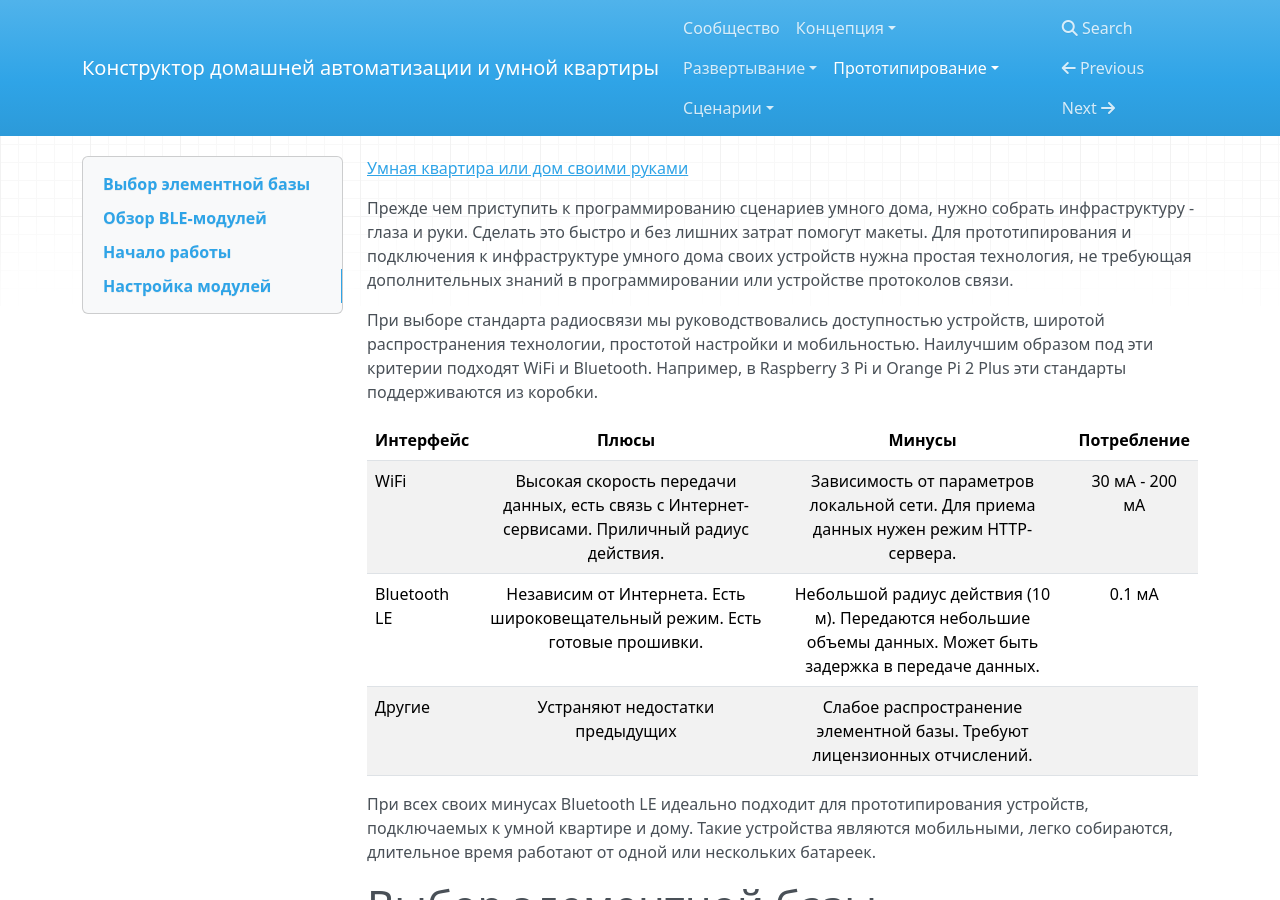
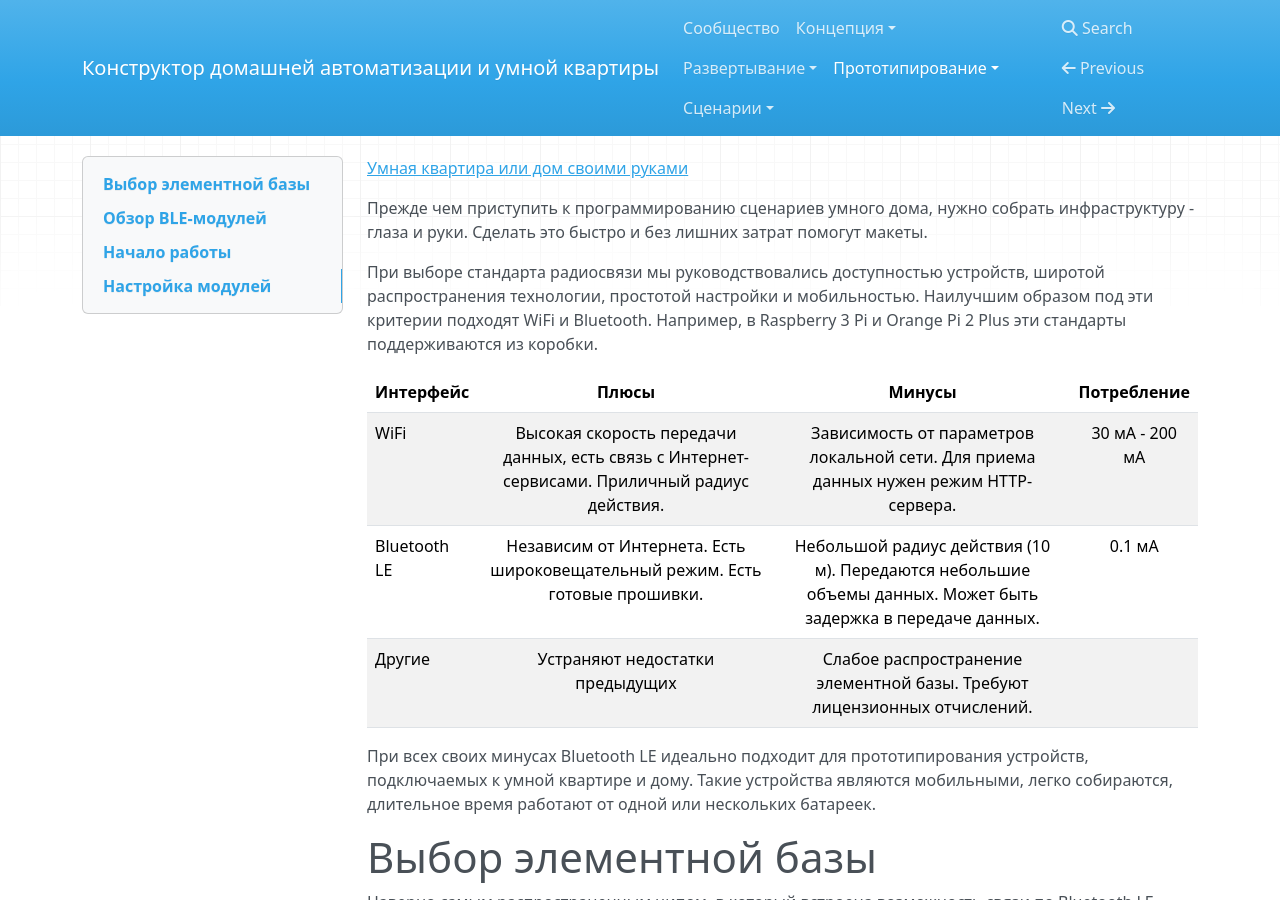
Before and after one commit to cutecare/cutecare-docs, an MkDocs documentation site: the page built from docs/Элементная база.md, in a window 1280 px wide and 900 px high. Built offline with MkDocs 1.6.1, drawn with Linux system fonts in a browser that asks for light colours; nearby versions of some CDN libraries; old or Windows-style settings are respelled for this version of MkDocs.

Commit message:
Update Элементная база.md

```diff
--- a/docs/Элементная база.md
+++ b/docs/Элементная база.md
@@ -1,6 +1,6 @@
 [Умная квартира или дом своими руками](http://cutecare.ru)
 
-Прежде чем приступить к программированию сценариев умного дома, нужно собрать инфраструктуру - глаза и руки. Сделать это быстро и без лишних затрат помогут макеты. Для прототипирования и подключения к инфраструктуре умного дома своих устройств нужна простая технология, не требующая дополнительных знаний в программировании или устройстве протоколов связи.
+Прежде чем приступить к программированию сценариев умного дома, нужно собрать инфраструктуру - глаза и руки. Сделать это быстро и без лишних затрат помогут макеты.
 
 При выборе стандарта радиосвязи мы руководствовались доступностью устройств, широтой распространения технологии, простотой настройки и мобильностью.
 Наилучшим образом под эти критерии подходят WiFi и Bluetooth. Например, в Raspberry 3 Pi и Orange Pi 2 Plus эти стандарты поддерживаются из коробки.
```
